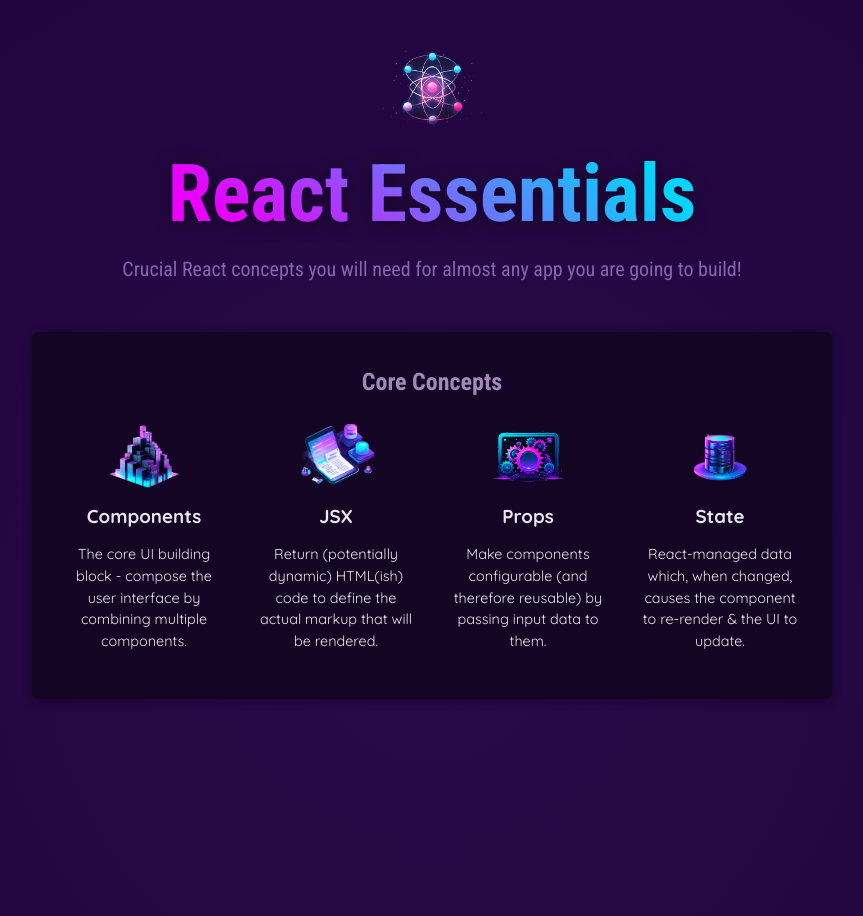
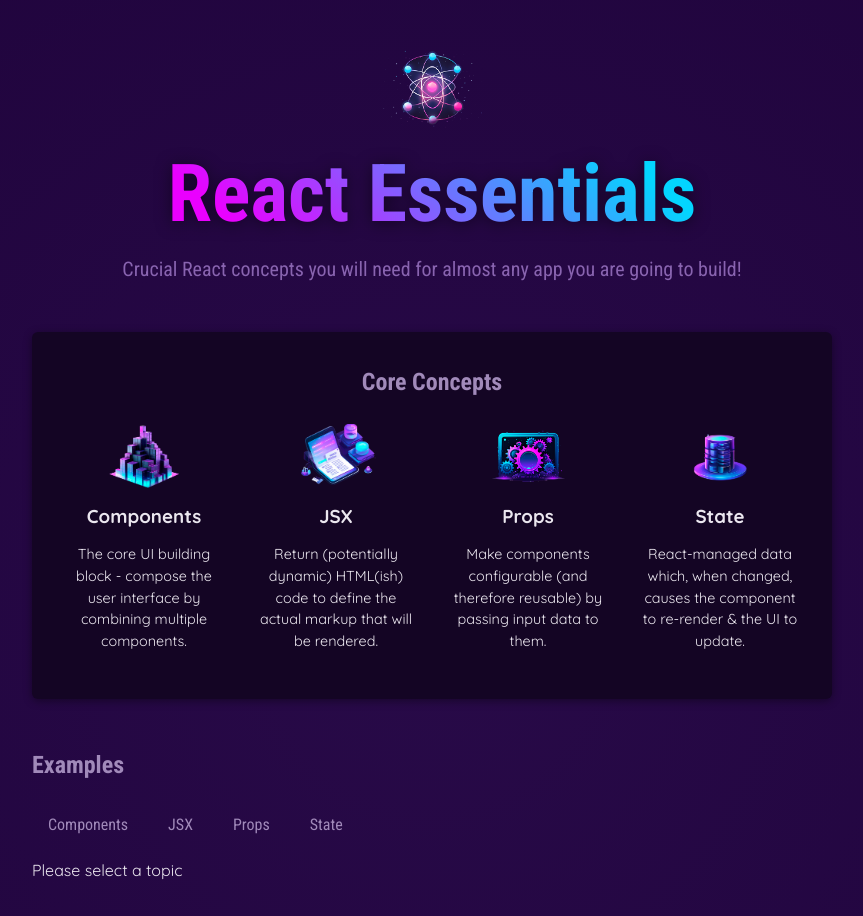
Before and after one commit to Udeme01/Maximilian-Schwarzm-ller-Udemy-Course, a React (Vite) app in the folder Desktop/udemyReact/react essentials/01-starting-project/: page / in a window 1280 px wide. Shown: the top 916 px of the page, without its empty margins (208-1071 px from the left). Built offline with nearby package versions, Linux system fonts and the light colour scheme.

Commit message:
added feature 'TabButon'

```diff
--- a/Desktop/udemyReact/react essentials/01-starting-project/src/App.jsx
+++ b/Desktop/udemyReact/react essentials/01-starting-project/src/App.jsx
@@ -1,9 +1,18 @@
-import { Component } from "react";
+// import { Component } from "react";
 import { CORE_CONCEPTS } from "./data";
 import Header from "./components/Header/Header";
 import CoreConcepts from "./components/CoreConcepts";
+import TabButton from "./components/TabButton";
+import { EXAMPLES } from "./data";
+import { useState } from "react";
 
 function App() {
+  const [selectedTopic, setSelectedTopic] = useState();
+
+  function handleSelect(selected) {
+    setSelectedTopic(selected);
+  }
+
   return (
     <div>
       <Header />
@@ -21,6 +30,29 @@
             <CoreConcepts {...CORE_CONCEPTS[3]} />
           </ul>
         </section>
+
+        {/* EXAMPLES */}
+        <section id="examples">
+          <h2>Examples</h2>
+          <menu>
+            <TabButton onSelect={() => handleSelect("components")}>
+              Components
+            </TabButton>
+            <TabButton onSelect={() => handleSelect("jsx")}>JSX</TabButton>
+            <TabButton onSelect={() => handleSelect("props")}>Props</TabButton>
+            <TabButton onSelect={() => handleSelect("state")}>State</TabButton>
+          </menu>
+          {!selectedTopic ? <p>Please select a topic</p> : null}
+          {selectedTopic ? (
+            <div id="tab-content">
+              <h3>{EXAMPLES[selectedTopic].title}</h3>
+              <p>{EXAMPLES[selectedTopic].description}</p>
+              <pre>
+                <code>{EXAMPLES[selectedTopic].code}</code>
+              </pre>
+            </div>
+          ) : null}
+        </section>
       </main>
     </div>
   );
--- /dev/null
+++ b/Desktop/udemyReact/react essentials/01-starting-project/src/components/TabButton.jsx
@@ -0,0 +1,12 @@
+
+function TabButton({children, onSelect}) {
+  return (
+    <li>
+        <button onClick={onSelect}>
+            {children}
+        </button>
+    </li>
+  );
+}
+
+export default TabButton;
--- a/Desktop/udemyReact/react essentials/01-starting-project/src/data.js
+++ b/Desktop/udemyReact/react essentials/01-starting-project/src/data.js
@@ -29,3 +29,54 @@
       'React-managed data which, when changed, causes the component to re-render & the UI to update.',
   },
 ];
+
+export const EXAMPLES = {
+  components: {
+    title: 'Components',
+    description:
+      'Components are the building blocks of React applications. A component is a self-contained module (HTML + optional CSS + JS) that renders some output.',
+    code: `
+function Welcome() {
+  return <h1>Hello, World!</h1>;
+}`,
+  },
+  jsx: {
+    title: 'JSX',
+    description:
+      'JSX is a syntax extension to JavaScript. It is similar to a template language, but it has full power of JavaScript (e.g., it may output dynamic content).',
+    code: `
+<div>
+  <h1>Welcome {userName}</h1>
+  <p>Time to learn React!</p>
+</div>`,
+  },
+  props: {
+    title: 'Props',
+    description:
+      'Components accept arbitrary inputs called props. They are like function arguments.',
+    code: `
+function Welcome(props) {
+  return <h1>Hello, {props.name}</h1>;
+}`,
+  },
+  state: {
+    title: 'State',
+    description:
+      'State allows React components to change their output over time in response to user actions, network responses, and anything else.',
+    code: `
+function Counter() {
+  const [isVisible, setIsVisible] = useState(false);
+
+  function handleClick() {
+    setIsVisible(true);
+  }
+
+  return (
+    <div>
+      <button onClick={handleClick}>Show Details</button>
+      {isVisible && <p>Amazing details!</p>}
+    </div>
+  );
+}`,
+  },
+};
```
